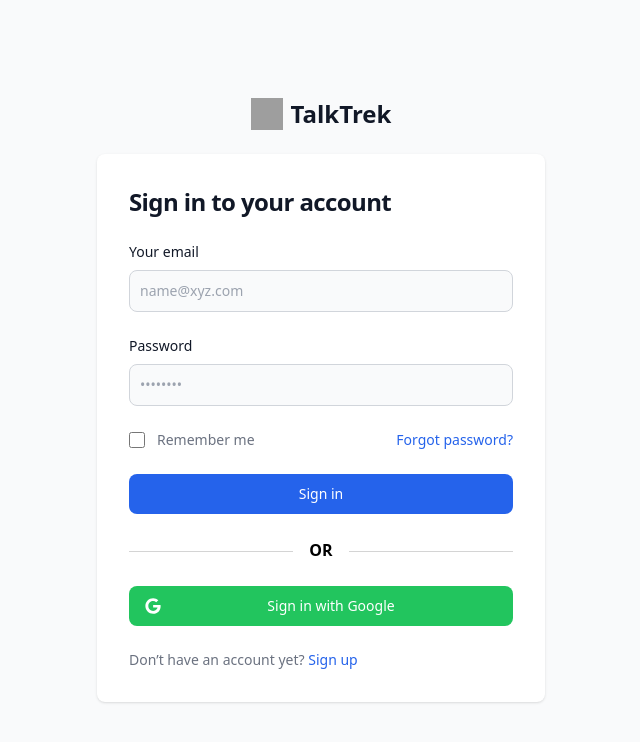
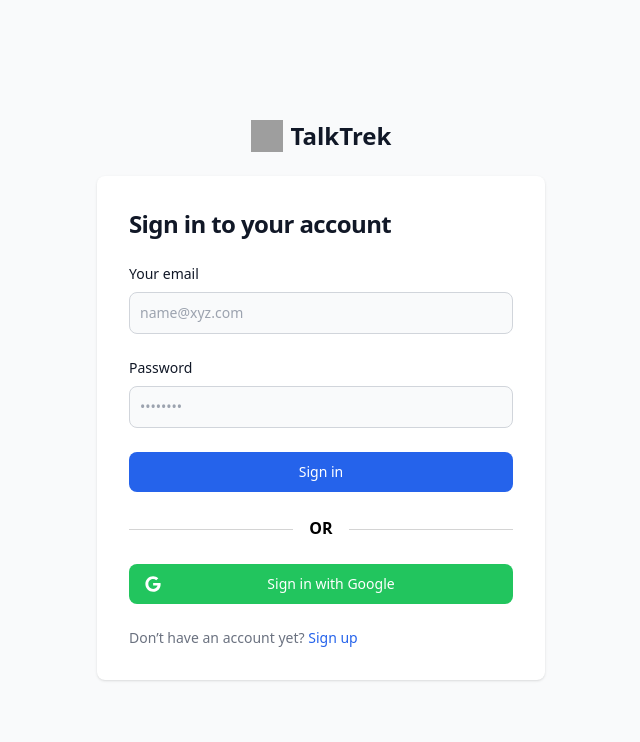
Before and after one commit to Mahikagarg09/TalkTrek, a React (Create React App) app: page /login in a window 1280 px wide. Shown: the top 742 px of the page, without its empty margins (319-959 px from the left). Built offline with nearby package versions, Linux system fonts and the light colour scheme; grey boxes are pictures that could not be loaded.

Commit message:
auth using firebase

```diff
--- a/src/Pages/Login.js
+++ b/src/Pages/Login.js
@@ -1,11 +1,42 @@
-import React from "react";
+import {React,useState} from "react";
+import { useNavigate, Link } from "react-router-dom";
+import { signInWithEmailAndPassword ,signInWithPopup} from "firebase/auth";
+import { auth ,provider} from "../firebase";
 
 export default function Login() {
+
+    const [err, setErr] = useState(false);
+    const navigate = useNavigate();
+
+    const handleSubmit = async (e) => {
+        e.preventDefault();
+        const email = e.target[0].value;
+        const password = e.target[1].value;
+
+        try {
+          await signInWithEmailAndPassword(auth, email, password);
+          navigate("/")
+        } catch (err) {
+          setErr(true);
+        }
+      };
+
+      const handleGoogleSignIn = async () => {
+
+        try {
+          await signInWithPopup(auth, provider);
+          navigate("/");
+        } catch (err) {
+          setErr(true);
+
+        }
+      };
+
     return (
         <section class="bg-gray-50 dark:bg-gray-900">
             <div class="flex flex-col items-center justify-center px-6 py-8 mx-auto md:h-screen lg:py-0">
-                <a
-                    href="#"
+                <Link
+                    to="/login"
                     class="flex items-center mb-6 text-2xl font-semibold text-gray-900 dark:text-white"
                 >
                     <img
@@ -14,13 +45,13 @@
                         alt="logo"
                     />
                     TalkTrek
-                </a>
+                </Link>
                 <div class="w-full bg-white rounded-lg shadow dark:border md:mt-0 sm:max-w-md xl:p-0 dark:bg-gray-800 dark:border-gray-700">
                     <div class="p-6 space-y-4 md:space-y-6 sm:p-8">
                         <h1 class="text-xl font-bold leading-tight tracking-tight text-gray-900 md:text-2xl dark:text-white">
                             Sign in to your account
                         </h1>
-                        <form class="space-y-4 md:space-y-6" action="#">
+                        <form class="space-y-4 md:space-y-6" onSubmit={handleSubmit}>
                             <div>
                                 <label
                                     for="email"
@@ -53,39 +84,13 @@
                                     requigreen=""
                                 />
                             </div>
-                            <div class="flex items-center justify-between">
-                                <div class="flex items-start">
-                                    <div class="flex items-center h-5">
-                                        <input
-                                            id="remember"
-                                            aria-describedby="remember"
-                                            type="checkbox"
-                                            class="w-4 h-4 border border-gray-300 rounded bg-gray-50 focus:ring-3 focus:ring-blue-300 dark:bg-gray-700 dark:border-gray-600 dark:focus:ring-blue-600 dark:ring-offset-gray-800"
-                                            required=""
-                                        />
-                                    </div>
-                                    <div class="ml-3 text-sm">
-                                        <label
-                                            for="remember"
-                                            class="text-gray-500 dark:text-gray-300"
-                                        >
-                                            Remember me
-                                        </label>
-                                    </div>
-                                </div>
-                                <a
-                                    href="#"
-                                    class="text-sm font-medium text-blue-600 hover:underline dark:text-blue-500"
-                                >
-                                    Forgot password?
-                                </a>
-                            </div>
                             <button
                                 type="submit"
                                 class="w-full text-white bg-blue-600 hover:bg-blue-700 focus:ring-4 focus:outline-none focus:ring-blue-300 font-medium rounded-lg text-sm px-5 py-2.5 text-center dark:bg-blue-600 dark:hover:bg-blue-700 dark:focus:ring-blue-800"
                             >
                                 Sign in
                             </button>
+                            {err && <span>Something went wrong</span>}
                             {/* <!-- Divider --> */}
                             <div
                                 class="my-4 flex items-center before:mt-0.5 before:flex-1 before:border-t before:border-neutral-300 after:mt-0.5 after:flex-1 after:border-t after:border-neutral-300">
@@ -96,6 +101,7 @@
                             </div>
                             <button
                                 type="submit"
+                                onClick={handleGoogleSignIn}
                                 class="w-full text-white bg-green-500 hover:bg-green-600 focus:ring-4 focus:ring-green-300 font-medium rounded-lg text-sm px-5 py-2.5 text-center inline-flex items-center dark:focus:ring-green-350 mr-2 mb-2"
                             >
                                 <svg class="mr-2 -ml-1 w-4 h-4" aria-hidden="true" focusable="false" data-prefix="fab" data-icon="google" role="img" xmlns="http://www.w3.org/2000/svg" viewBox="0 0 488 512"><path fill="currentColor" d="M488 261.8C488 403.3 391.1 504 248 504 110.8 504 0 393.2 0 256S110.8 8 248 8c66.8 0 123 24.5 166.3 64.9l-67.5 64.9C258.5 52.6 94.3 116.6 94.3 256c0 86.5 69.1 156.6 153.7 156.6 98.2 0 135-70.4 140.8-106.9H248v-85.3h236.1c2.3 12.7 3.9 24.9 3.9 41.4z"></path></svg>
@@ -104,12 +110,12 @@
 
                             <p class="text-sm font-light text-gray-500 dark:text-gray-400">
                                 Don’t have an account yet?{" "}
-                                <a
-                                    href="#"
+                                <Link
+                                    to="/register"
                                     class="font-medium text-blue-600 hover:underline dark:text-blue-500"
                                 >
                                     Sign up
-                                </a>
+                                </Link>
                             </p>
                         </form>
                     </div>
--- a/src/Pages/Register.js
+++ b/src/Pages/Register.js
@@ -1,11 +1,45 @@
-import React from "react";
+import React, { useState } from "react";
+import { createUserWithEmailAndPassword,signInWithPopup } from "firebase/auth";
+import { auth,provider} from "../firebase"
+import {useNavigate,Link} from "react-router-dom";
 
 export default function Register() {
+
+    const[err,setErr]=useState(false);
+    const navigate= useNavigate();
+
+    const handleSubmit = async(e) => {
+        e.preventDefault();
+        const name = e.target[0].value;
+        const email = e.target[1].value;
+        const password = e.target[2].value;
+
+        try{
+            await createUserWithEmailAndPassword(auth, email, password);
+            navigate("/");
+
+        }catch(err){
+            setErr(true);
+        }
+
+    }
+
+    const handleGoogleSignIn = async () => {
+
+        try {
+          await signInWithPopup(auth, provider);
+          navigate("/");
+        } catch (err) {
+          setErr(true);
+
+        }
+      };
+
     return (
         <section class="bg-gray-50 dark:bg-gray-900">
             <div class="flex flex-col items-center justify-center px-6 py-8 mx-auto md:h-screen lg:py-0">
-                <a
-                    href="#"
+                <Link
+                    to="/register"
                     class="flex items-center mb-6 text-2xl font-semibold text-gray-900 dark:text-white"
                 >
                     <img
@@ -14,13 +48,13 @@
                         alt="logo"
                     />
                     TalkTrek
-                </a>
+                </Link>
                 <div class="w-full bg-white rounded-lg shadow dark:border md:mt-0 sm:max-w-md xl:p-0 dark:bg-gray-800 dark:border-gray-700">
                     <div class="p-6 space-y-4 md:space-y-6 sm:p-8">
                         <h1 class="text-xl font-bold leading-tight tracking-tight text-gray-900 md:text-2xl dark:text-white">
                             Create and account
                         </h1>
-                        <form class="space-y-4 md:space-y-6" action="#">
+                        <form class="space-y-4 md:space-y-6" onSubmit={handleSubmit}>
                             <div>
                                 <label
                                     for="name"
@@ -69,28 +103,13 @@
                                     required=""
                                 />
                             </div>
-                            {/* <div>
-                                <label
-                                    for="confirm-password"
-                                    class="block mb-2 text-sm font-medium text-gray-900 dark:text-white"
-                                >
-                                    Confirm password
-                                </label>
-                                <input
-                                    type="confirm-password"
-                                    name="confirm-password"
-                                    id="confirm-password"
-                                    placeholder="••••••••"
-                                    class="bg-gray-50 border border-gray-300 text-gray-900 sm:text-sm rounded-lg focus:ring-blue-600 focus:border-blue-600 block w-full p-2.5 dark:bg-gray-700 dark:border-gray-600 dark:placeholder-gray-400 dark:text-white dark:focus:ring-blue-500 dark:focus:border-blue-500"
-                                    required=""
-                                />
-                            </div> */}
                             <button
                                 type="submit"
                                 class="w-full text-white bg-blue-600 hover:bg-blue-700 focus:ring-4 focus:outline-none focus:ring-blue-300 font-medium rounded-lg text-sm px-5 py-2.5 text-center dark:bg-blue-600 dark:hover:bg-blue-700 dark:focus:ring-blue-800"
                             >
                                 Create an account
                             </button>
+                            {err && <span>Something went wrong</span>}
                             {/* <!-- Divider --> */}
                             <div
                                 class="my-4 flex items-center before:mt-0.5 before:flex-1 before:border-t before:border-neutral-300 after:mt-0.5 after:flex-1 after:border-t after:border-neutral-300">
@@ -99,23 +118,24 @@
                                     OR
                                 </p>
                             </div>
-                            <button
+                            <p class="text-sm font-light text-gray-500 dark:text-gray-400">
+                                Already have an account?{" "}
+                                <Link
+                                    to ="/login"
+                                    class="font-medium text-blue-600 hover:underline dark:text-blue-500"
+                                >
+                                    Login here
+                                </Link>
+                            </p>
+                        </form>
+                        <button
                                 type="submit"
                                 class="w-full text-white bg-green-500 hover:bg-green-600 focus:ring-4 focus:ring-green-300 font-medium rounded-lg text-sm px-5 py-2.5 text-center inline-flex items-center dark:focus:ring-green-350 mr-2 mb-2"
+                                onClick={handleGoogleSignIn}
                             >
                                 <svg class="mr-2 -ml-1 w-4 h-4" aria-hidden="true" focusable="false" data-prefix="fab" data-icon="google" role="img" xmlns="http://www.w3.org/2000/svg" viewBox="0 0 488 512"><path fill="currentColor" d="M488 261.8C488 403.3 391.1 504 248 504 110.8 504 0 393.2 0 256S110.8 8 248 8c66.8 0 123 24.5 166.3 64.9l-67.5 64.9C258.5 52.6 94.3 116.6 94.3 256c0 86.5 69.1 156.6 153.7 156.6 98.2 0 135-70.4 140.8-106.9H248v-85.3h236.1c2.3 12.7 3.9 24.9 3.9 41.4z"></path></svg>
                                 <span class="flex-grow">Sign in with Google</span>
                             </button>
-                            <p class="text-sm font-light text-gray-500 dark:text-gray-400">
-                                Already have an account?{" "}
-                                <a
-                                    href="#"
-                                    class="font-medium text-blue-600 hover:underline dark:text-blue-500"
-                                >
-                                    Login here
-                                </a>
-                            </p>
-                        </form>
                     </div>
                 </div>
             </div>
--- /dev/null
+++ b/src/firebase.js
@@ -0,0 +1,23 @@
+import { initializeApp } from "firebase/app";
+import { getAuth, GoogleAuthProvider } from "firebase/auth";
+
+
+
+const firebaseConfig = {
+  apiKey: "AIzaSyAE-NgteqqcqIE-j7kpL10jljhfm45mYN8",
+  authDomain: "talktrek-a976c.firebaseapp.com",
+  projectId: "talktrek-a976c",
+  storageBucket: "talktrek-a976c.appspot.com",
+  messagingSenderId: "559410214981",
+  appId: "1:559410214981:web:1e7fc89fd556fd74f70b2c",
+  measurementId: "G-REVGQS4BMW"
+};
+
+// Initialize Firebase
+export const app = initializeApp(firebaseConfig);
+
+// Initialize Firebase Authentication and get a reference to the service
+export const auth = getAuth(app);
+
+
+export const provider = new GoogleAuthProvider();
```
Also changed, not shown: src/Pages/Home.js (added, +7 -0 lines).
